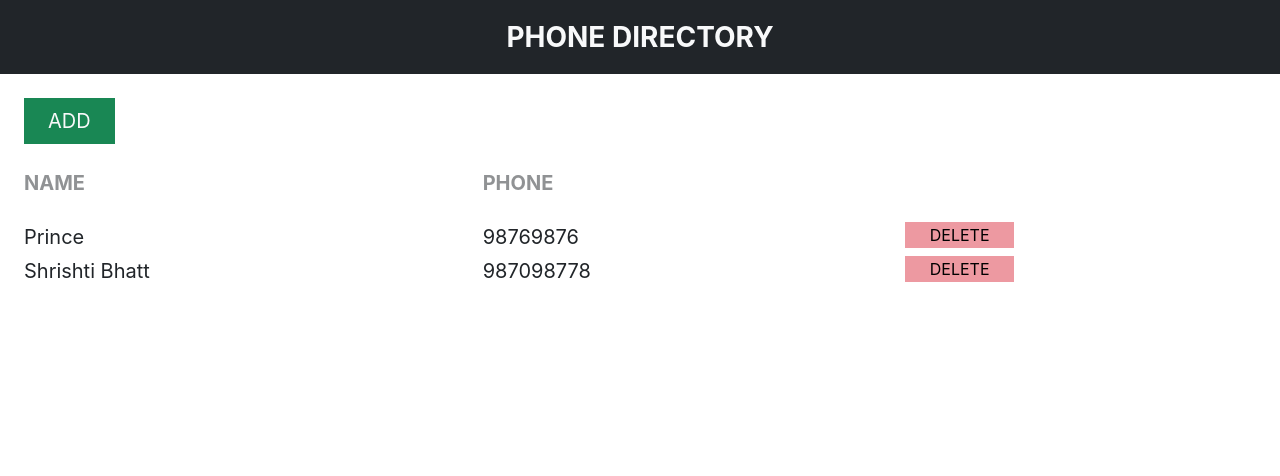
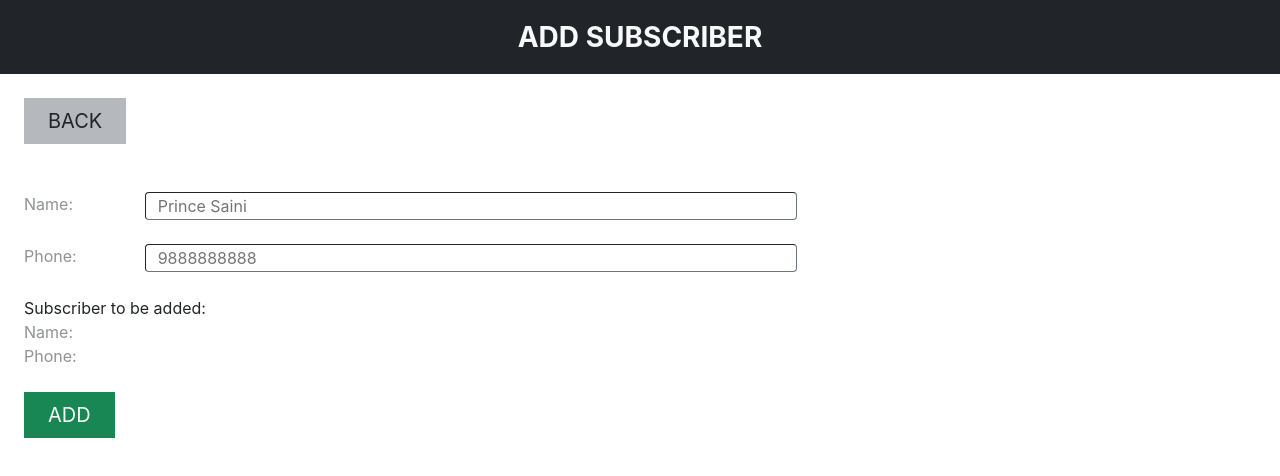
Before and after one commit to PrinceSaini9/phone-directory, a React (Create React App) app: page / in a window 1280 px wide. Shown: the top 476 px of the page. Built offline with nearby package versions, Linux system fonts and the light colour scheme.

Commit message:
added addsubs component

```diff
--- a/src/App.js
+++ b/src/App.js
@@ -1,5 +1,4 @@
-import React
-  from "react";
+import React from "react";
 import Header from "./header.js";
 
 function App() {
@@ -15,9 +14,15 @@ function App() {
       num: 987098778
     }
   ];
+  const dltHandler = (msg)=>{
+    alert(msg);
+
+  }
+
+
   return (
     <div className="body">
-      <Header />
+      <Header heading="phone directory"/>
       <button className="bg-success fs-5 m-4 px-4 py-2 text-light text-uppercase border-0 ">
         Add
       </button>
@@ -30,7 +35,7 @@ function App() {
           return <div className="row" key={sub.id}>
           <span className="col-4 mx-4  fs-5  text-dark"> {sub.name} </span><br />
           <span className="col-4  fs-5  text-dark "> {sub.num} </span>
-          <button className="col-1 px-1 mb-2  bg-danger bg-opacity-50 border-0">DELETE</button>
+          <button onClick={()=>dltHandler("clicked")} className="col-1 px-1 mb-2  bg-danger bg-opacity-50 border-0">DELETE</button>
         </div>
         })
       }
--- a/src/header.js
+++ b/src/header.js
@@ -1,10 +1,10 @@
 import React from "react";
 
-const Header = ()=>{
+const Header = (props)=>{
     return(
         <div className="header bg-dark text-light text-center fs-3
          text-uppercase p-3 fw-bold">
-            Phone Directory
+            {props.heading}
         </div>
     )
 }
--- a/src/index.js
+++ b/src/index.js
@@ -1,13 +1,14 @@
 import React from 'react';
 import ReactDOM from 'react-dom/client';
 import './index.css';
-import App from './App';
+// import App from './App';
+import Subs from './subs';
 import reportWebVitals from './reportWebVitals';
 
 const root = ReactDOM.createRoot(document.getElementById('root'));
 root.render(
   <React.StrictMode>
-    <App />
+    <Subs />
   </React.StrictMode>
 );
 
--- /dev/null
+++ b/src/subs.js
@@ -0,0 +1,31 @@
+import React from "react";
+import Header from "./header";
+
+function Subs() {
+    return (
+        <>
+            <Header heading="Add subscriber" />
+            <button className="bg-secondary bg-opacity-50 fs-5 m-4 px-4 py-2 text-dark text-uppercase border-0 ">
+                back
+            </button>
+            <form>
+                <div className="row mt-4">
+                    <label htmlFor="name" className="col-1 mx-4  fs-6  text-dark text-opacity-50"> Name: </label>
+                    <input id="name" type="text" placeholder="Prince Saini" className="col-6 border-1 rounded-1 border-secondary"></input>
+                </div>
+                <div className="row my-4">
+                    <label htmlFor="phone" className="col-1 mx-4  fs-6  text-dark text-opacity-50"> Phone: </label>
+                    <input id="phone" type="text" placeholder="9888888888" className="col-6 border-1 rounded-1 border-secondary"></input>
+                </div>
+                <span className="mx-4">Subscriber to be added:</span><br />
+                <span className="ms-4 text-dark text-opacity-50">Name: </span><br />
+                <span className="ms-4 text-dark text-opacity-50">Phone: </span><br/>
+                <button type="submit" className="bg-success fs-5 m-4 px-4 py-2 text-light text-uppercase border-0 ">
+                    Add
+                </button>
+            </form>
+
+        </>
+    );
+}
+export default Subs;
```
